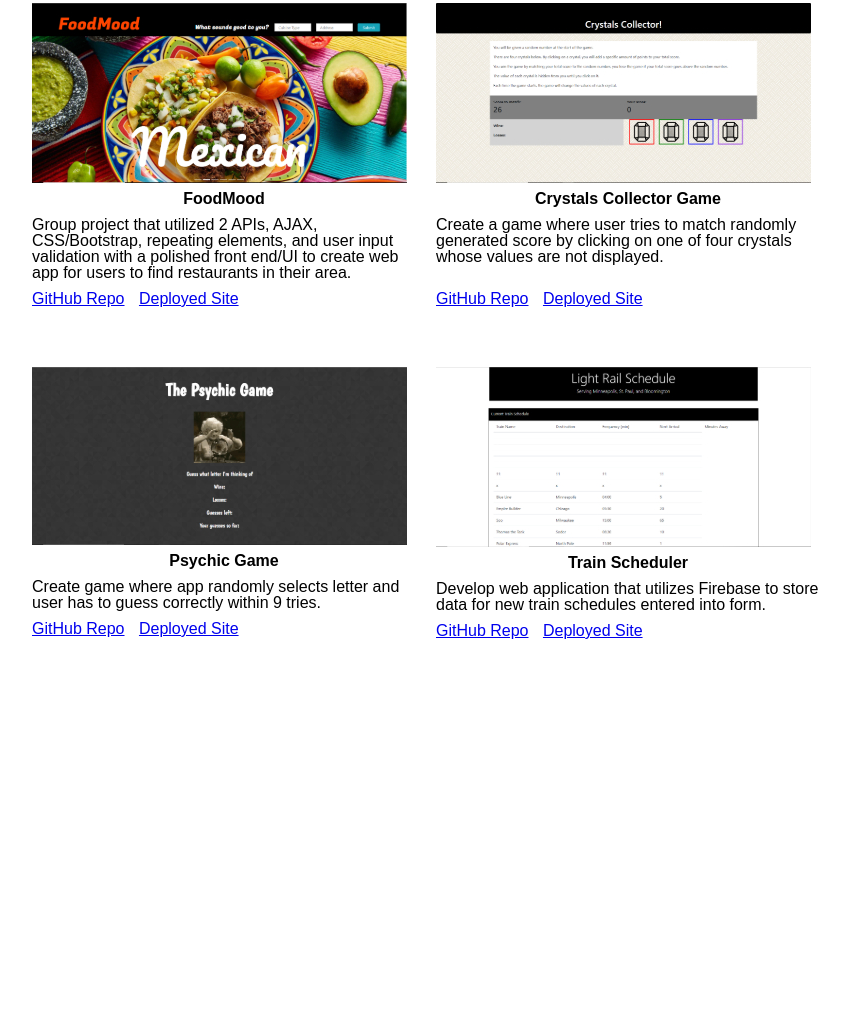
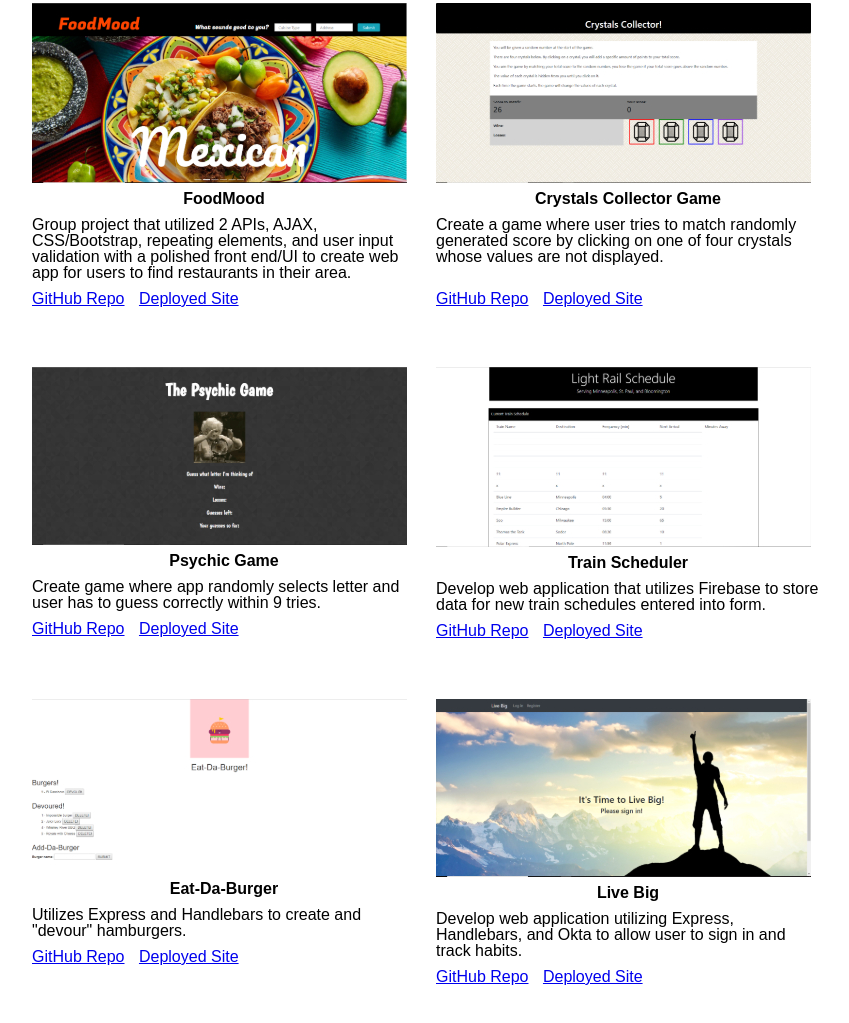
Before and after one commit to mattomjoe/Portfolio, a plain HTML site: page index.html in a window 1280 px wide. Shown: the part 181-1204 px from the top of the page, without its empty margins (138-987 px from the left). Before the commit the page ends 870 px from the top, so only its background shows below. Drawn offline with Linux system fonts and the light colour scheme; a web font is replaced by a local one.

Commit message:
Add Eat Da Burger and Live Big apps to portfolio.

```diff
--- a/index.html
+++ b/index.html
@@ -81,6 +81,30 @@
   </div>
 </div>
 
+<div class="card" style="width: 24rem;">
+  <img src="assets/images/EatDaBurger375w.jpg" class="card-img-top" alt="...">
+  <div class="card-body">
+    <h5 class="card-title">Eat-Da-Burger</h5>
+    <p class="card-text">Utilizes Express and Handlebars to create and "devour" hamburgers.</p>
+  </div>
+  <div class="card-body">
+    <a href="https://github.com/mattomjoe/burger" class="card-link">GitHub Repo</a>
+    <a href="https://guarded-mountain-40875.herokuapp.com/" class="card-link">Deployed Site</a>
+  </div>
+</div>
+
+<div class="card" style="width: 24rem;">
+<img src="assets/images/LiveBig375w.jpg" class="card-img-top" alt="...">
+<div class="card-body">
+  <h5 class="card-title">Live Big</h5>
+  <p class="card-text">Develop web application utilizing Express, Handlebars, and Okta to allow user to sign in and track habits.</p>
+</div>
+<div class="card-body">
+  <a href="https://github.com/mattomjoe/TheyMightBeGiants" class="card-link">GitHub Repo</a>
+  <a href="https://theymightbegiants.herokuapp.com/" class="card-link">Deployed Site</a>
+</div>
+</div>
+
 </body>
 
 <!-- <div class="footer">
```
Also changed, not shown: assets/images/EatDaBurger.PNG (added), assets/images/EatDaBurger375w.jpg (added), assets/images/LiveBig.PNG (added), assets/images/LiveBig375w.jpg (added).
